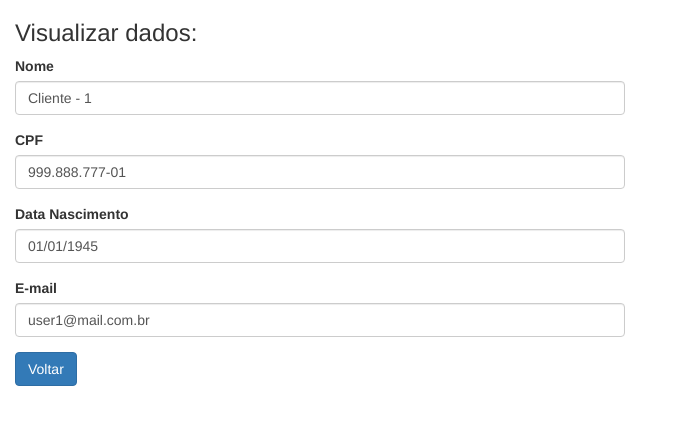
After one commit to dennysaug/cadastrocliente, a PHP site: page /detalhe.php?id=1 in a window 1280 px wide. The commit adds this page. Shown: the top 425 px of the page, without its empty margins (0-673 px from the left). Run offline with PHP 8.4, Linux system fonts and the light colour scheme; data that the repository does not hold is empty.

Commit message:
atributos, 10 clientes, listar, ordem asc e desc

```diff
--- /dev/null
+++ b/cadastrocliente/detalhe.php
@@ -0,0 +1,74 @@
+<?
+if($_POST['voltar'])
+    header('Location: ./');
+
+//ini_set('display_errors',1);
+//error_reporting(E_ALL);
+require_once('classes/Cliente.php');
+
+$cliente = new Cliente();
+$clientes = $cliente->geraDezClientes();
+
+$index = (int) $_GET['id'];
+$dados = $clientes[$index-1];
+
+?>
+<!DOCTYPE html>
+<html lang="en">
+<head>
+    <meta charset="utf-8">
+    <meta http-equiv="X-UA-Compatible" content="IE=edge">
+    <meta name="viewport" content="width=device-width, initial-scale=1">
+
+    <title>POO - Detalhe - <?= $dados->nome ?></title>
+
+    <link href="css/bootstrap.min.css" rel="stylesheet">
+    <link href="css/style.css" rel="stylesheet">
+
+</head>
+<body>
+<div class="container-fluid">
+    <div class="row">
+        <div class="col-md-6">
+            <h3>
+                Visualizar dados:
+            </h3>
+            <form action="detalhe.php" method="post" role="form">
+                <div class="form-group">
+                    <label for="">
+                        Nome
+                    </label>
+                    <input class="form-control"  type="text" value="<?= $dados->nome ?>" required />
+                </div>
+                <div class="form-group">
+                    <label for="">
+                        CPF
+                    </label>
+                    <input class="form-control"  type="text" value="<?= $dados->cpf ?>" required />
+                </div>
+                <div class="form-group">
+                    <label for="">
+                        Data Nascimento
+                    </label>
+                    <input class="form-control"  type="text" value="<?= $dados->data_nascimento ?>" required />
+                </div>
+                <div class="form-group">
+                    <label for="">
+                        E-mail
+                    </label>
+                    <input class="form-control"  type="type" value="<?= $dados->email ?>" required />
+                </div>
+
+                <button type="submit" name="voltar" value="1"  class="btn btn-primary">
+                    Voltar
+                </button>
+            </form>
+        </div>
+    </div>
+</div>
+
+<script src="js/jquery.min.js"></script>
+<script src="js/bootstrap.min.js"></script>
+<script src="js/scripts.js"></script>
+</body>
+</html>
```
Also changed, not shown: cadastrocliente/index.php (+22 -3 lines).
